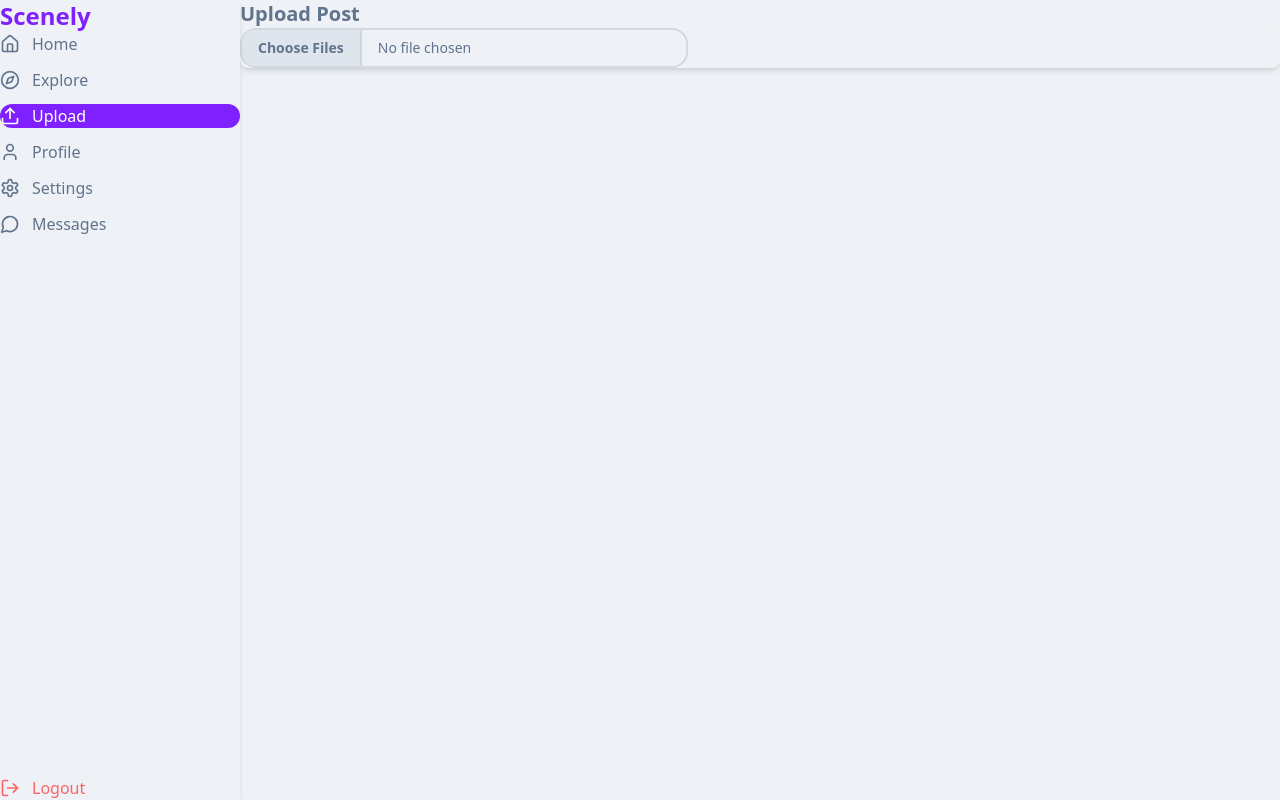
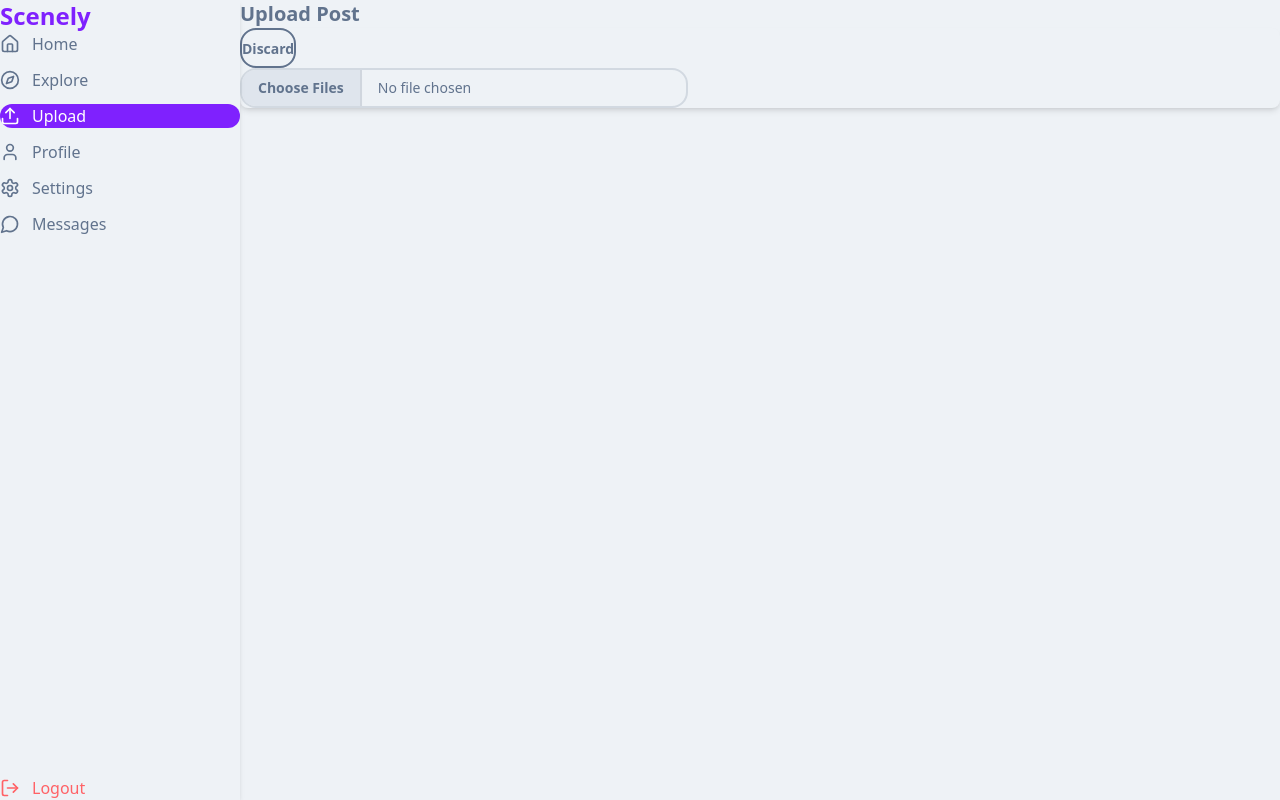
Before and after one commit to karanx64/scenely, a React (Vite) app in the folder frontend/: page /upload in a window 1280 px wide. Built offline with nearby package versions, Linux system fonts and the light colour scheme; sample sign-in values are in the browser's storage; the HTML template or start-up script is replaced by a standard one.

Commit message:
added discard to upload page

```diff
--- a/frontend/src/components/UploadForm.jsx
+++ b/frontend/src/components/UploadForm.jsx
@@ -491,12 +491,7 @@ export default function UploadForm() {
 
       {step === "crop" && selectedImages.length > 0 && (
         <>
-          <button
-            className="btn btn-outline"
-            onClick={() => window.location.reload()}
-          >
-            Discard
-          </button>
+
 
           <div className="space-y-4">
             {selectedImages.length > 1 && (
--- a/frontend/src/pages/Upload.jsx
+++ b/frontend/src/pages/Upload.jsx
@@ -235,7 +235,14 @@ const UploadPage = () => {
   return (
     <div className="p-4">
       <h1 className="text-xl font-bold mb-4 text-base-content">Upload Post</h1>
+
       <div className="bg-base-100 p-4 rounded-lg shadow-md">
+        <button
+          className="btn btn-outline"
+          onClick={() => window.location.reload()}
+        >
+          Discard
+        </button>
         <UploadForm />
       </div>
     </div>
```
